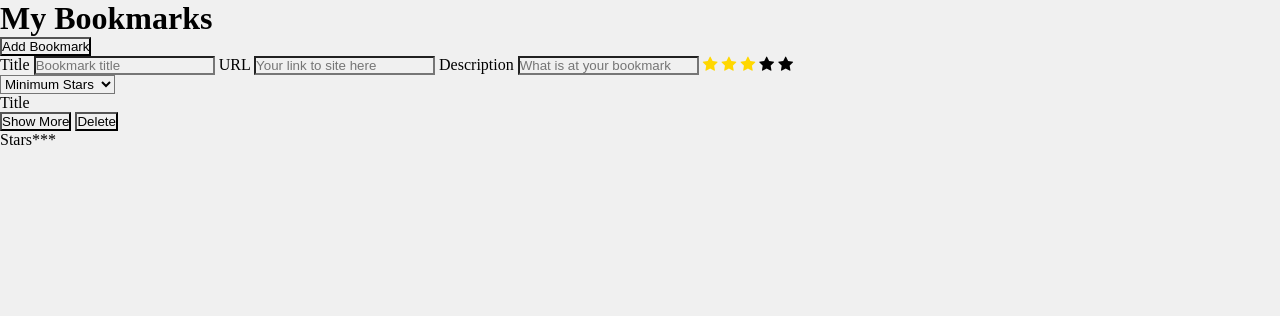
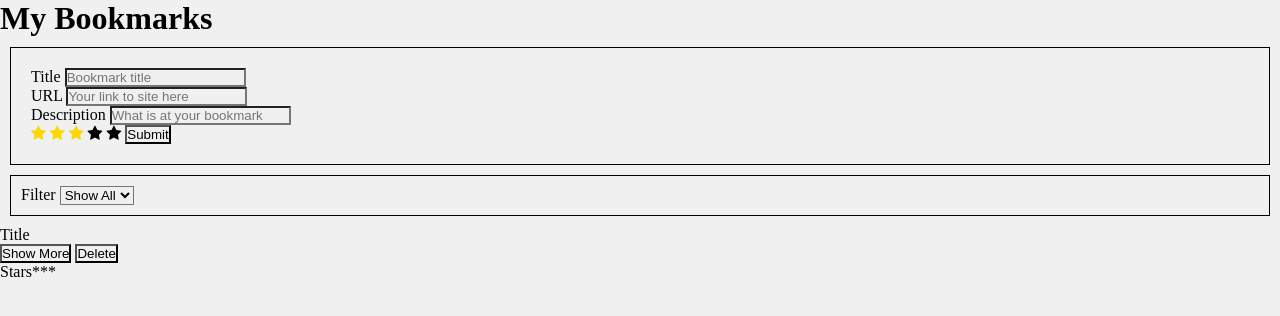
Before and after one commit to thinkful-ei-emu/corey-bookmarks-app, a plain HTML site: page index.html in a window 1280 px wide. Both pictures are taken after a click on the button "Add Bookmark". Drawn offline with nearby package versions, Linux system fonts and the light colour scheme.

Commit message:
html form with jquery appears on click

```diff
--- a/index.html
+++ b/index.html
@@ -1,5 +1,6 @@
 <!DOCTYPE html>
 <html lang="en">
+
 <head>
     <meta charset="UTF-8">
     <meta name="viewport" content="width=device-width, initial-scale=1.0">
@@ -8,44 +9,46 @@
     <link rel="stylesheet" href="style.css">
     <title>Document</title>
 </head>
+
 <body>
+<header>
     <h1>My Bookmarks</h1>
+</header>
+
+<main>
+
     <div class="form-container">
-    <button id="js-add-bookmark" type="submit">Add Bookmark</button>
-      <form id="js-addForm">
-        <label for="bookmarks-entry">Title</label>
-          <input name="title" id="bookmarks-entry" type="text" class="js-bookmarks-entry" placeholder="Bookmark title" required>
-        <label for="bookmarks-entry">URL</label>
-          <input name="url" id="bookmarks-entry" type="link" class="js-bookmarks-entry" placeholder="Your link to site here" required>
-        <label for="bookmarks-entry">Description</label>
-          </label><input name="description" id="bookmarks-entry" type="text" class="js-bookmarks-entry" placeholder="What is at your bookmark" required>
-        <span class="fa fa-star checked"></span>
-        <span class="fa fa-star checked"></span>
-        <span class="fa fa-star checked"></span>
-        <span class="fa fa-star"></span>
-        <span class="fa fa-star"></span>
-      </form>
+        <button id="js-add-bookmark" type="button">Add Bookmark</button>
+    </div>
 
+    <!--filter-->
+    <div>
       <section class="filter">
-        <select>
-            <option value="1 stars">Minimum Stars</option>
-            <option value="2 stars">2 stars</option>
-            <option value="3 stars">3 stars</option>
-            <option value="4 stars">4 stars</option>
-            <option value="5 stars">Maximum Stars</option>
+        <label for ="rate">Filter</label>
+        <select class="rate">
+          <option value="1 stars">Show All</option>
+          <option value="2 stars">2+</option>
+          <option value="3 stars">3+</option>
+          <option value="4 stars">4+</option>
+          <option value="5 stars">5 stars</option>
         </select>
-      </section>
-      <section>
+    </div>
+
+    <div>
         <ul id="js-bookmarks-list">
+
             <li>
             <p>Title</p>
             <button id="" type="">Show More</button>
             <button id="" type="">Delete</button>
             <p>Stars***</p>
             </li>
+
         </ul>
-      </section>
     </div>
+
+
+</main>
 
   <script type="text/javascript" src="https://cdnjs.cloudflare.com/ajax/libs/cuid/1.3.8/browser-cuid.min.js"></script>
   <script type="text/javascript" src="https://code.jquery.com/jquery-3.2.1.min.js"></script>
@@ -53,5 +56,6 @@
   <script type="text/javascript" src="scripts/bookmarks.js"></script>
   <script type="text/javascript" src="scripts/api.js"></script>
   <script type="text/javascript" src="scripts/index.js"></script>
+
 </body>
 </html>
--- a/scripts/api.js
+++ b/scripts/api.js
@@ -1 +1,9 @@
 'use strict';
+
+const api = (function(){
+
+
+
+
+
+}());
--- a/scripts/bookmarks.js
+++ b/scripts/bookmarks.js
@@ -1,25 +1,63 @@
+/* eslint-disable no-undef */
 'use strict';
 
 
-const bookmarkApp = (function(){
+//const bookmarkApp = (function(){
 
-  //when add bookmark button is clicked, hide button and display add bookmark form field
-  function displayAddBookmarks() {
-    //     $('.js-add-bookmark').click(function() {$('.js-bookmarks-form').show(
-    //   //html for form
-    //     `
-    //     <li><label for="bookmarks-entry">Add Bookmark</label></li>
-    //     <li><input id="bookmarks-entry" type="text" name="bookmarks-entry" class="js-bookmarks-entry" placeholder="Cats"></li>
-    //     <li></li>
-    //     `
-    //   )}
-  }
+function handleNewBookmarkClicked() {
+  $('#js-add-bookmark').click(function() {$('.form-container').html(
+    `
+            <form id="js-addForm" class="formDisplay">
+            <div>
+                <label for="bookmarks-entry">Title</label>
+                <input name="title" id="new-title-bookmark" type="text" class="js-new-bookmark" placeholder="Bookmark title" required>
+            </div>
+            <div>
+                <label for="bookmarks-entry">URL</label>
+                <input name="url" id="new-url-bookmark" type="link" class="js-new-bookmark" placeholder="Your link to site here" required>
+            </div>
+            <div>
+                <label for="new-bookmark">Description</label>
+                <input name="description" id="new-dscrp-bookmark" type="text" class="js-new-bookmark" placeholder="What is at your bookmark" required>
+            </div>
+                <span class="fa fa-star checked"></span>
+                <span class="fa fa-star checked"></span>
+                <span class="fa fa-star checked"></span>
+                <span class="fa fa-star"></span>
+                <span class="fa fa-star"></span>
 
-  //function handleNewBookmarkSubmit(){}
+            <button id="submitForm" type="submit">Submit</button>
 
-  return{
-    displayAddBookmarks
+        </form>
+            `
+  );
+  });
+}
 
-  };
+function handleNewBookmarkSubmit(){}
 
-})();
+
+
+function handleFilter(){}
+
+
+
+function handleDeleteBookmark(){}
+
+
+
+function handleClicks() {
+  handleNewBookmarkClicked();
+  handleNewBookmarkSubmit();
+  handleFilter();
+  handleDeleteBookmark();
+}
+
+handleClicks();
+
+//return {
+//     render: render,
+//handleClicks: handleClicks,
+//};
+
+//})();
--- a/style.css
+++ b/style.css
@@ -16,3 +16,21 @@
 #js-addform{
     display: flex;
 }
+
+.formDisplay{
+    display: null;
+    flex-direction: null;
+    border: solid 1px black;
+    padding: 20px;
+    margin: 10px;
+}
+
+.filter{
+    border: solid 1px black;
+    padding: 10px;
+    margin: 10px;
+}
+
+#js-bookmarks-list{
+    list-style: none;
+}
```
Also changed, not shown: scripts/store.js (+8 -0 lines). Lines whose indentation alone changed are shown as unchanged.
